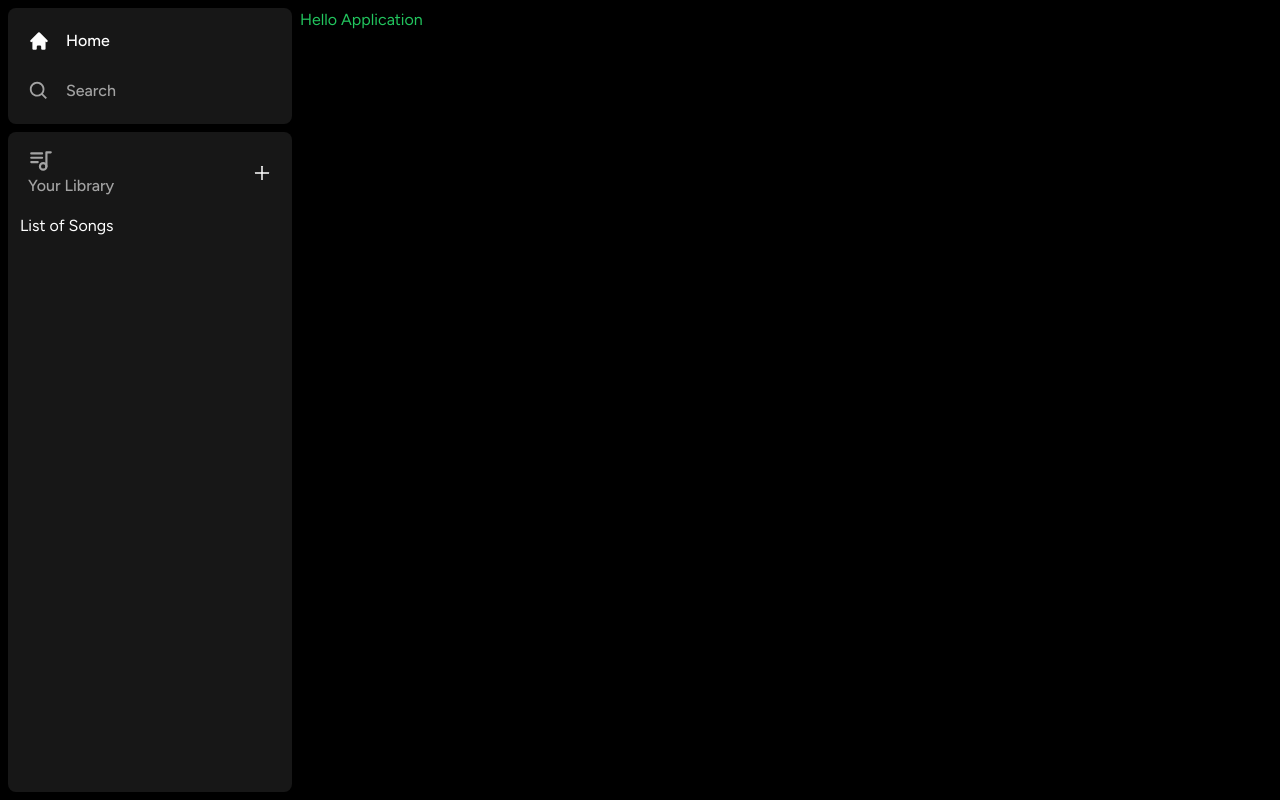
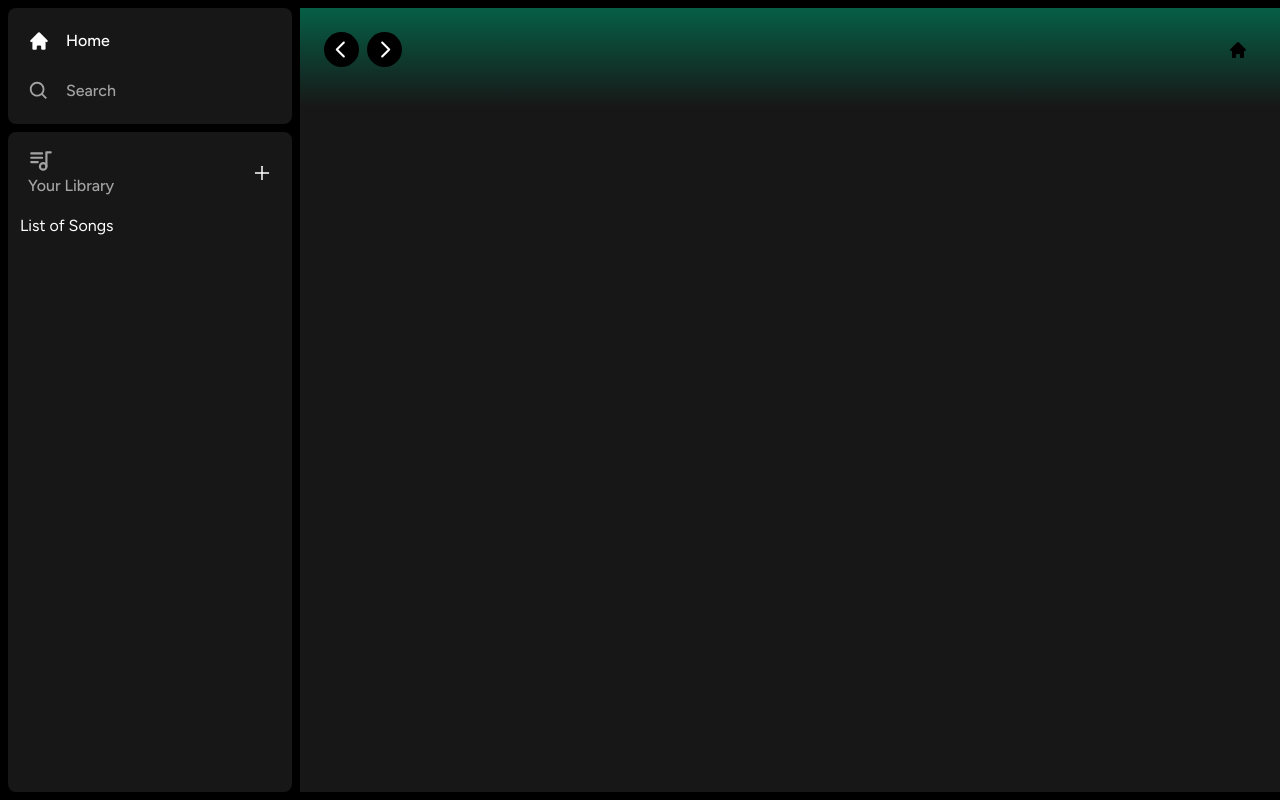
Before and after one commit to joaoefmota/spotify-clone-nextjs, a Next.js app: page / in a window 1280 px wide. Built offline with nearby package versions, Linux system fonts and the light colour scheme.

Commit message:
Header basic logic done

```diff
--- a/src/app/(site)/page.tsx
+++ b/src/app/(site)/page.tsx
@@ -1,3 +1,9 @@
+import { Header } from "@/components/Header";
+
 export default function Home() {
-  return <div className="text-green-500">Hello Application</div>;
+  return (
+    <div className="bg-neutral-900 tounded-lg h-full 2-full overflow-hidden overflow-y-auto">
+      <Header>Header</Header>
+    </div>
+  );
 }
--- /dev/null
+++ b/src/components/Header.tsx
@@ -0,0 +1,53 @@
+"use client";
+import { useRouter } from "next/navigation";
+import React, { FunctionComponent, PropsWithChildren } from "react";
+import { HiHome } from "react-icons/hi";
+import { RxCaretLeft, RxCaretRight } from "react-icons/rx";
+import { twMerge } from "tailwind-merge";
+
+type HeaderProps = PropsWithChildren<{}> & {
+  className?: string;
+};
+
+export const Header: FunctionComponent<HeaderProps> = ({
+  children,
+  className,
+}) => {
+  const router = useRouter();
+  const handleLogout = () => {};
+  return (
+    <div
+      className={twMerge(
+        "h-fit bg-gradient-to-b from-emerald-800 p-6",
+        className
+      )}
+    >
+      <div className="w-full mb-4 flex items-center justify-between">
+        <div className="hidden md:flex gap-x-2 items-center">
+          <button
+            type="button"
+            title="caret-left-back"
+            onClick={() => router.back()}
+            className="rounded-full bg-black flex items-center justify-center hover:opacity-75 transition"
+          >
+            <RxCaretLeft size={35} className="text-white" />
+          </button>
+          <button
+            type="button"
+            title="caret-right-foward"
+            onClick={() => router.forward()}
+            className="rounded-full bg-black flex items-center justify-center hover:opacity-75 transition"
+          >
+            <RxCaretRight size={35} className="text-white" />
+          </button>
+        </div>
+        <div className="flex md_hidden gap-x-2 items-center">
+          <button type="button" title="home-button">
+            <HiHome size={20} className="text-black" />
+          </button>
+          <button type="button" title=""></button>
+        </div>
+      </div>
+    </div>
+  );
+};
```
Also changed, not shown: 1 other file (tests, documents, lock files or other folders).
